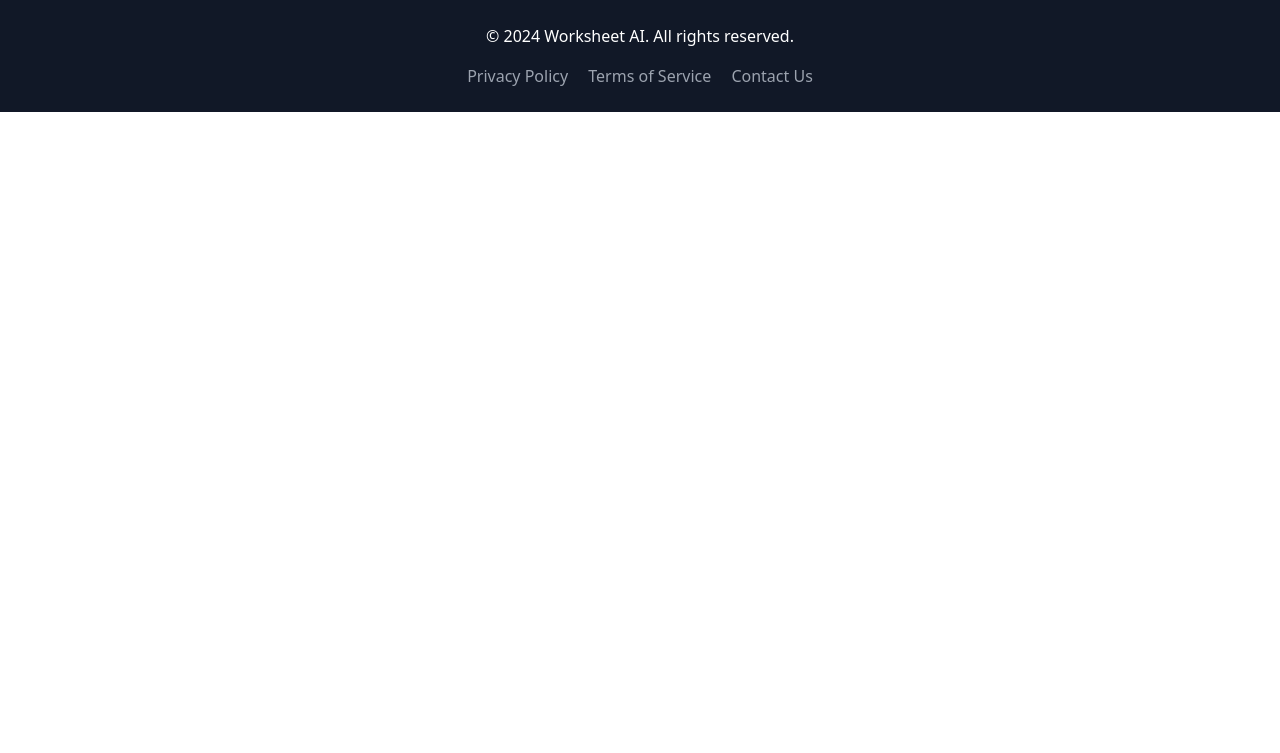
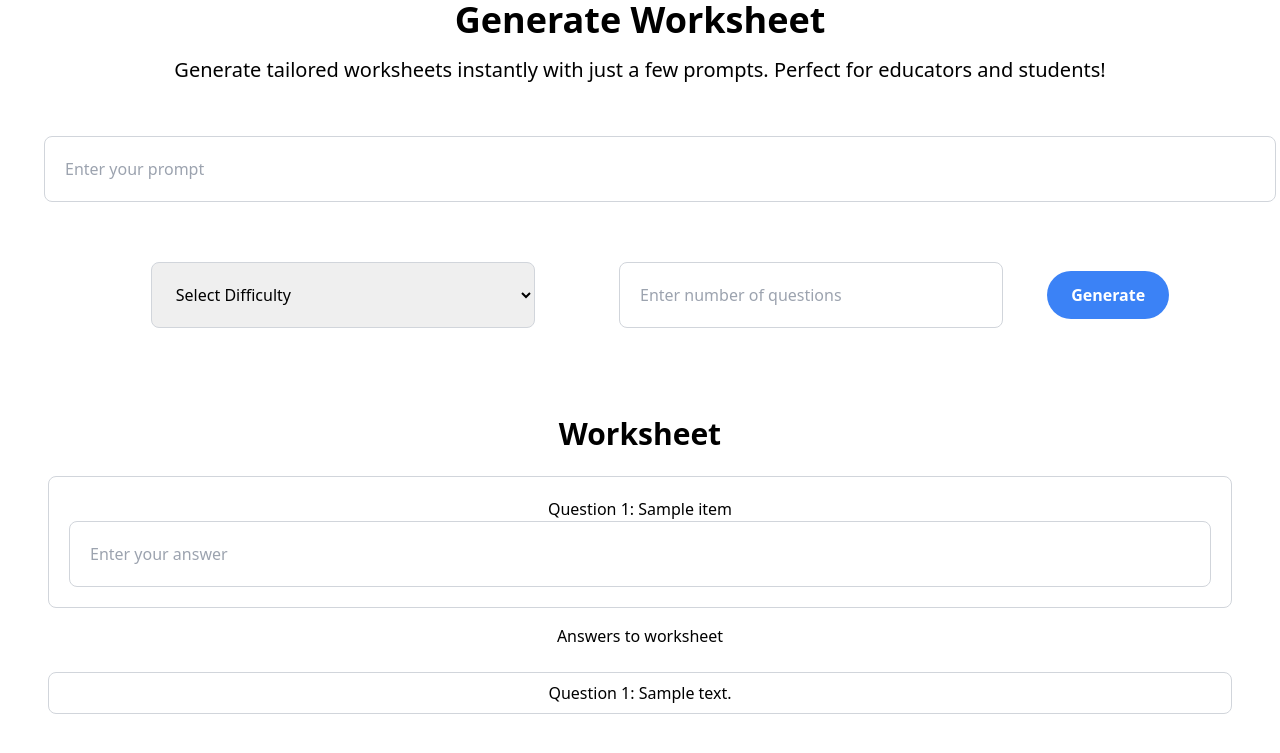
Before and after one commit to Faith-Nchang/WorkSheet.ai, a Flask app: template templates/generate.html in a window 1280 px wide. Shown: the top 753 px of the page. Run offline with Flask 3, Linux system fonts and the light colour scheme; the template is opened without the code that fills it: most values are stand-ins (such as "Sample title", 1, 10 or a date in 2020); some libraries are stand-ins or nearby versions.

Commit message:
worksheet generation using openai

```diff
--- a/main.py
+++ b/main.py
@@ -1,6 +1,14 @@
-from flask import Flask, render_template
+from flask import Flask, render_template, redirect, url_for, request, jsonify
+from dotenv import load_dotenv
+import requests
+import os
+from openai import OpenAI
+import json, re
+
 
 app = Flask(__name__)
+openai_api_key = os.getenv("OPENAI_API_KEY")
+
 
 @app.route('/')
 def home():
@@ -8,7 +16,59 @@ def home():
 
 @app.route('/generate', methods=['GET', 'POST'])
 def generate():
-    return render_template('generate.html')
+    user_prompt = None
+    difficulty = None
+    response = None
+    if request.method == 'POST':
+        user_prompt = request.form.get('prompt')
+        difficulty = request.form.get('difficulty')
+        question_count = request.form.get('question_count')
+
+        system_prompt = '''You are a Worksheet generator. Based on the user's specifications, generate a worksheet with several questions.
+        Ensure that you return your results in the following format:
+
+        {
+            "worksheet": [
+                {
+                    "question": "What is the capital of France?",
+                    "answer": "Paris"
+                },
+                {
+                    "question": "What is the capital of Spain?",
+                    "answer": "Madrid"
+                }
+            ]
+        }
+
+        Respond only in JSON format with no extra text.
+        '''
+
+        client = OpenAI()
+
+        # Generate response using OpenAI API
+        completion = client.chat.completions.create(
+            model="gpt-4o",  # replace with your model name
+            messages=[
+                {"role": "system", "content": system_prompt},
+                {
+                    "role": "user",
+                    "content": f"Generate a worksheet of {question_count} questions with a difficulty of {difficulty} based on the following prompt: {user_prompt}"
+                }
+            ]
+        )
+
+        # Extract response content
+        response_text = completion.choices[0].message.content
+
+        # Parse the JSON response if necessary
+        try:
+            response = json.loads(response_text)
+        except json.JSONDecodeError:
+            response = {"error": "Failed to parse the response"}
+        return render_template('generate.html', response=response.get('worksheet', []))
+    return render_template('generate.html', response=[])
+
+
 
 if __name__ == '__main__':
     app.run(debug=True)
--- a/templates/base.html
+++ b/templates/base.html
@@ -11,13 +11,14 @@
     <link href="{{ url_for('static', filename='css/output.css') }}" rel="stylesheet">
     <script src="https://cdn.tailwindcss.com"></script>
 </head>
-<body>
+<body class="">
 
     {% block content %}
      <h1> whatever</h1>
     {% endblock %}
 
     <!-- Footer -->
+{% block footer %}
   <footer class="bg-gray-900 text-white py-6">
     <div class="container mx-auto px-6 text-center">
       <p>&copy; 2024 Worksheet AI. All rights reserved.</p>
@@ -28,6 +29,7 @@
       </div>
     </div>
   </footer>
+{% endblock %}
 
 </body>
 </html>
--- a/templates/generate.html
+++ b/templates/generate.html
@@ -5,5 +5,66 @@ Generate Worksheet
 {% endblock %}
 
 {% block content %}
+<div class="container mx-auto px-6 text-center">
+    <h1 class="text-4xl font-bold mb-4">Generate Worksheet</h1>
+    <p class="text-xl mb-8">Generate tailored worksheets instantly with just a few prompts. Perfect for educators and students!</p>
+<form id="form" method="post">
+    <input id="prompt" type="text" name="prompt" placeholder="Enter your prompt" class="border border-gray-300 p-5 rounded-lg w-full m-5  ">
+    <select id="difficulty" name="difficulty" class="border border-gray-300 p-5 rounded-lg w-full m-10 max-w-sm">
+        <option value="" disabled selected>Select Difficulty</option>
+        <option value="easy">Easy</option>
+        <option value="medium">Medium</option>
+        <option value="hard">Hard</option>
+    </select>
+    <input id="question_count" type="number" name="question_count" placeholder="Enter number of questions" class="border border-gray-300 p-5 rounded-lg w-full m-10 max-w-sm">
+    <button type="submit" class="bg-blue-500 text-white font-semibold py-3 px-6 rounded-full hover:bg-blue-600 transition duration-300">Generate</button>
+</form>
 
+<div id="worksheetResult" class="mt-6 p-6">
+{% if response %}
+    <h2 class="text-3xl font-bold mb-6">Worksheet</h2>
+    <ul class="mt-6">
+        {% for item in response %}
+            <li class="border border-gray-300 p-5 rounded-lg mb-4">
+            <div>
+                Question {{ loop.index }}: {{ item.question }}
+            </div>
+            <div>
+                <input type="text" name="answer" placeholder="Enter your answer" class="border border-gray-300 p-5 rounded-lg w-full m-2]">
+            </div>
+            </li>
+        {% endfor %}
+    </ul>
+{% endif %}
+
+{% if response %}
+     <h2>Answers to worksheet</h2>
+
+    <ul class="mt-6">
+        {% for item in response %}
+            <li class="border border-gray-300 p-2 rounded-lg mb-2">
+            <div>
+                Question {{ loop.index }}: {{ item.answer }}
+            </div>
+            </li>
+        {% endfor %}
+
+{% endif %}
+
+{% if error %}
+    <p class="text-red-500">{{ error }}</p>
+{% endif %}
+</div>
+
+<script>
+document.getElementById('form').addEventListener('submit', function() {
+    document.getElementById('worksheetResult').innerHTML = '';
+});
+</script>
+</div>
 {% endblock %}
+
+
+
+{% block footer %}
+{% endblock %}
--- a/templates/index.html
+++ b/templates/index.html
@@ -11,7 +11,8 @@ Worksheet AI - Generate Worksheets Effortlessly
     <div class="container mx-auto px-6 text-center">
       <h1 class="text-4xl font-bold mb-4">Create Worksheets Effortlessly with Worksheet AI</h1>
       <p class="text-xl mb-8">Generate tailored worksheets instantly with just a few prompts. Perfect for educators and students!</p>
-      <a href="/templates/generate.html" class="bg-white text-blue-500 font-semibold py-3 px-6 rounded-full hover:bg-blue-100 transition duration-300">Get Started</a>
+      <a href="{{ url_for('generate') }}" class="bg-white text-blue-500 font-semibold py-3 px-6 rounded-full hover:bg-blue-100 transition duration-300">Get Started</a>
+      <button class="bg-gray-900 py-3 px-8 rounded-full hover:bg-blue-100 hover:text-black">Get Pro</button>
     </div>
   </section>
 
```
